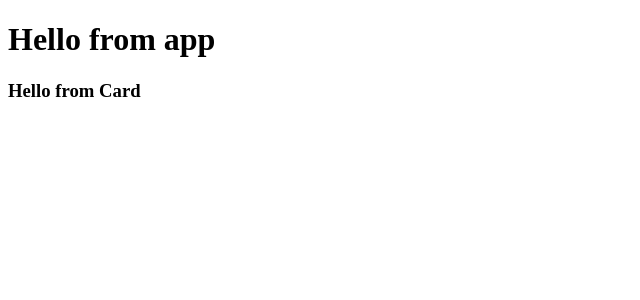
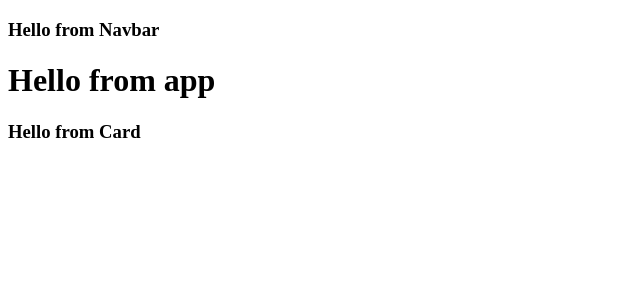
Before and after one commit to Ishmam97/E-Commerce, a React (Create React App) app: page / in a window 1280 px wide. Shown: the top 300 px of the page, without its empty margins (0-640 px from the left). Built offline with nearby package versions, Linux system fonts and the light colour scheme.

Commit message:
added navbar

```diff
--- a/src/App.js
+++ b/src/App.js
@@ -1,9 +1,11 @@
 import './App.css';
 import Card from './Components/Card'
+import Navbar from './Components/Navbar';
 
 function App() {
   return (
     <div className="App">
+      <Navbar/>
       <h1>Hello from app</h1>
       <Card/>
     </div>
--- /dev/null
+++ b/src/Components/Navbar.js
@@ -0,0 +1,13 @@
+import React from 'react';
+
+function Navbar() {
+    return (
+
+      <div>
+        <h3>Hello from Navbar</h3>
+      </div>
+
+    );
+  }
+
+  export default Navbar;
```
Also changed, not shown: 1 other file (tests, documents, lock files or other folders).
